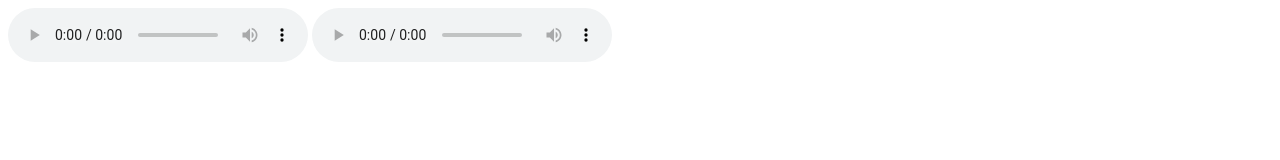
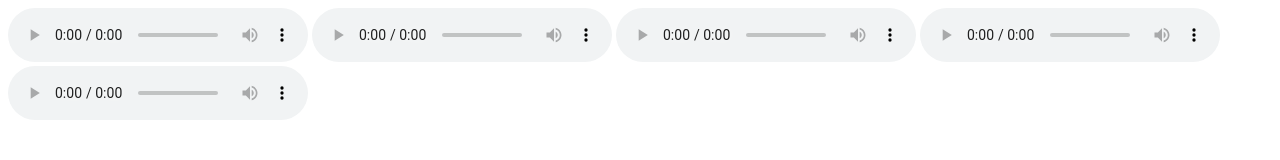
Before and after one commit to VamsiEnduri/33r, a plain HTML site: page Rev2.html in a window 1280 px wide. Drawn offline with Linux system fonts and the light colour scheme.

Commit message:
33r more audio files

```diff
--- a/Rev2.html
+++ b/Rev2.html
@@ -8,5 +8,9 @@
 <body>
     <audio src="./songs/[iSongs.info] 01 - Daaku The Into.mp3" controls></audio>
     <audio src="./songs/[iSongs.info] 02 - Bujji Thalli.mp3" controls></audio>
+    <audio src="./songs/[iSongs.info] 01 - Daaku The Into copy 2.mp3" controls></audio>
+    <audio src="./songs/[iSongs.info] 01 - Daaku The Into copy 3.mp3" controls></audio><audio src="./songs/[iSongs.info] 01 - Daaku The Into copy 4.mp3" controls>
+
+
 </body>
 </html>
```
Also changed, not shown: 4 other files.
